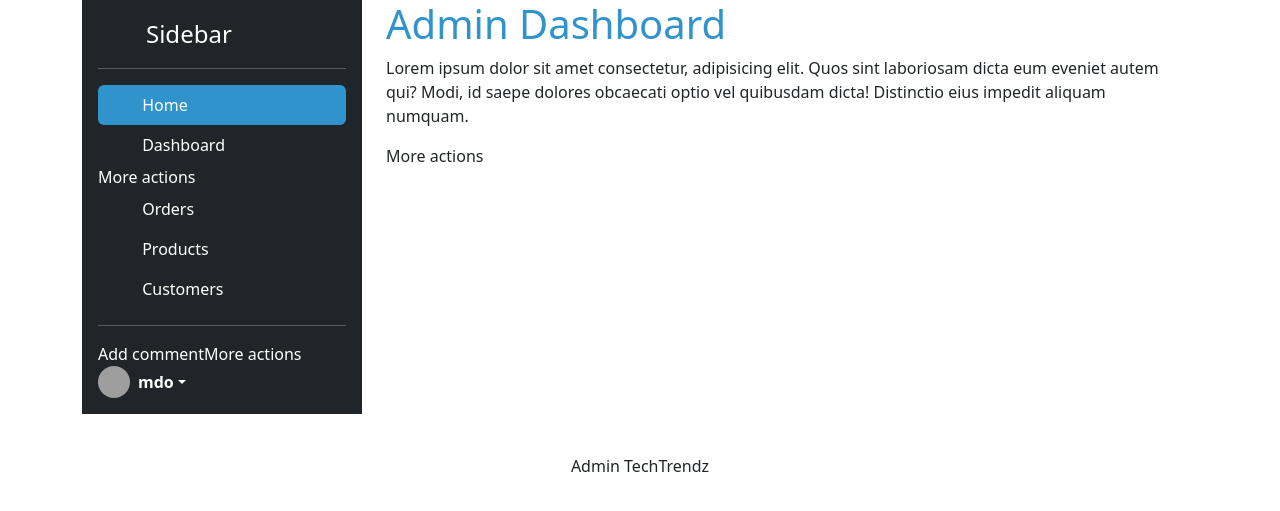
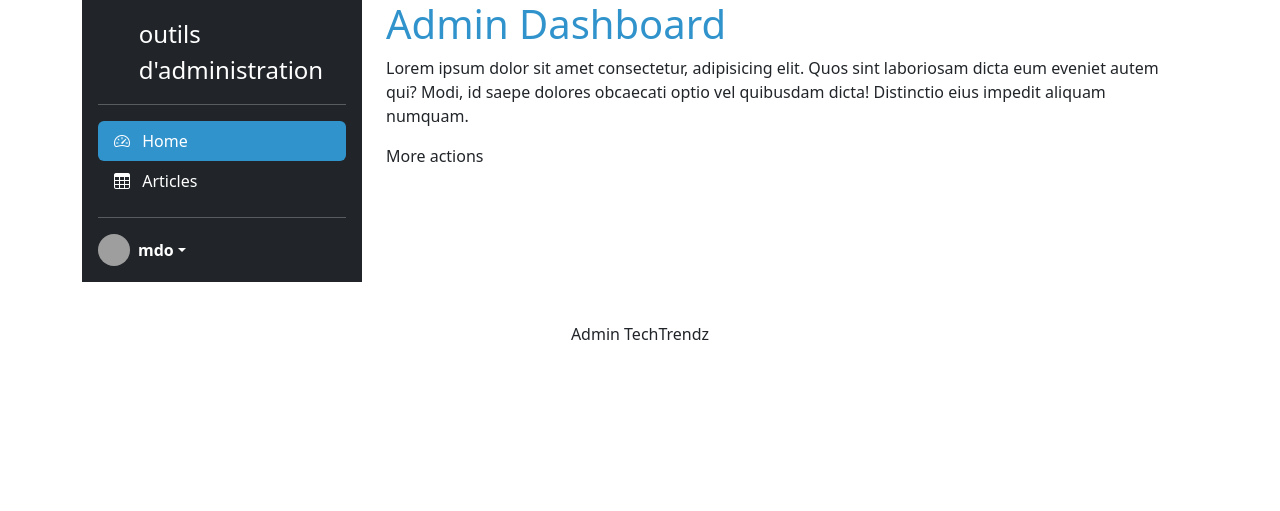
Before and after one commit to Geraldine743/TechTrendz, a PHP site: page /admin/index.php in a window 1280 px wide. Shown: the top 511 px of the page. Run offline with PHP 8.4, Linux system fonts and the light colour scheme; some libraries are stand-ins or nearby versions; grey boxes are pictures that could not be loaded.

Commit message:
update structure admin page

```diff
--- a/admin/templates/header.php
+++ b/admin/templates/header.php
@@ -1,5 +1,5 @@
 <!DOCTYPE html>
-<html lang="en">
+<html lang="fr">
 
 <head>
     <meta charset="UTF-8">
@@ -8,7 +8,8 @@
     <title>Document</title>
 
     <link href="https://cdn.jsdelivr.net/npm/bootstrap@5.3.0/dist/css/bootstrap.min.css" rel="stylesheet" integrity="sha384-9ndCyUaIbzAi2FUVXJi0CjmCapSmO7SnpJef0486qhLnuZ2cdeRhO02iuK6FUUVM" crossorigin="anonymous">
-    <link rel="stylesheet" href="https://cdn.jsdelivr.net/npm/bootstrap-icons@1.3.0/font/bootstrap-icons.css">
+
+    <link rel="stylesheet" href="https://cdn.jsdelivr.net/npm/bootstrap-icons@1.10.5/font/bootstrap-icons.css">
     <link rel="stylesheet" href="../assets/css/override-bootstrap.css">
 
 </head>
@@ -21,53 +22,24 @@
                 <svg class="bi pe-none me-2" width="40" height="32">
                     <use xlink:href="#bootstrap"></use>
                 </svg>
-                <span class="fs-4">Sidebar</span>
+                <span class="fs-4">outils d'administration</span>
             </a>
             <hr>
             <ul class="nav nav-pills flex-column mb-auto">
                 <li class="nav-item">
                     <a href="#" class="nav-link active" aria-current="page">
-                        <svg class="bi pe-none me-2" width="16" height="16">
-                            <use xlink:href="#home"></use>
-                        </svg>
+                        <i class="bi-speedometer2 bi pe-none me-2"></i>
                         Home
                     </a>
                 </li>
                 <li>
                     <a href="#" class="nav-link text-white">
-                        <svg class="bi pe-none me-2" width="16" height="16">
-                            <use xlink:href="#speedometer2"></use>
-                        </svg>
-                        Dashboard
-                    </a>
-                </li>
-                More actions
-                <li>
-                    <a href="#" class="nav-link text-white">
-                        <svg class="bi pe-none me-2" width="16" height="16">
-                            <use xlink:href="#table"></use>
-                        </svg>
-                        Orders
-                    </a>
-                </li>
-                <li>
-                    <a href="#" class="nav-link text-white">
-                        <svg class="bi pe-none me-2" width="16" height="16">
-                            <use xlink:href="#grid"></use>
-                        </svg>
-                        Products
-                    </a>
-                </li>
-                <li>
-                    <a href="#" class="nav-link text-white">
-                        <svg class="bi pe-none me-2" width="16" height="16">
-                            <use xlink:href="#people-circle"></use>
-                        </svg>
-                        Customers
+                        <i class="bi-table bi pe-none me-2"></i>
+                        Articles
                     </a>
                 </li>
             </ul>
-            <hr>Add commentMore actions
+            <hr>
             <div class="dropdown">
                 <a href="#" class="d-flex align-items-center text-white text-decoration-none dropdown-toggle" data-bs-toggle="dropdown" aria-expanded="false">
                     <img src="https://github.com/mdo.png" alt="" width="32" height="32" class="rounded-circle me-2">
```
